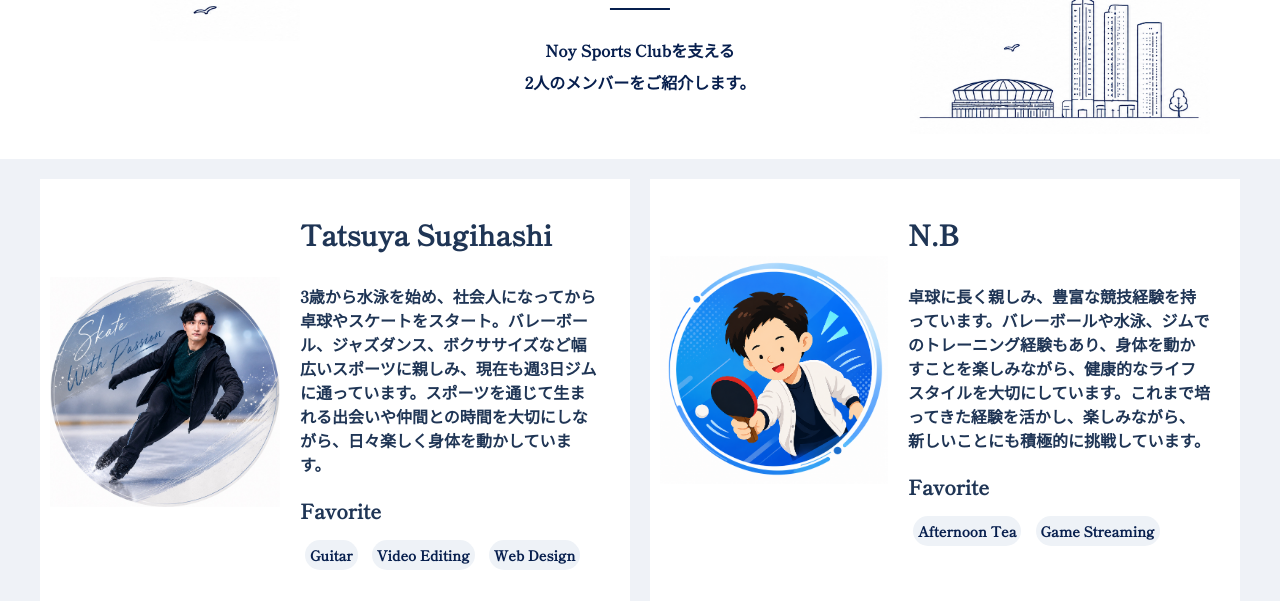
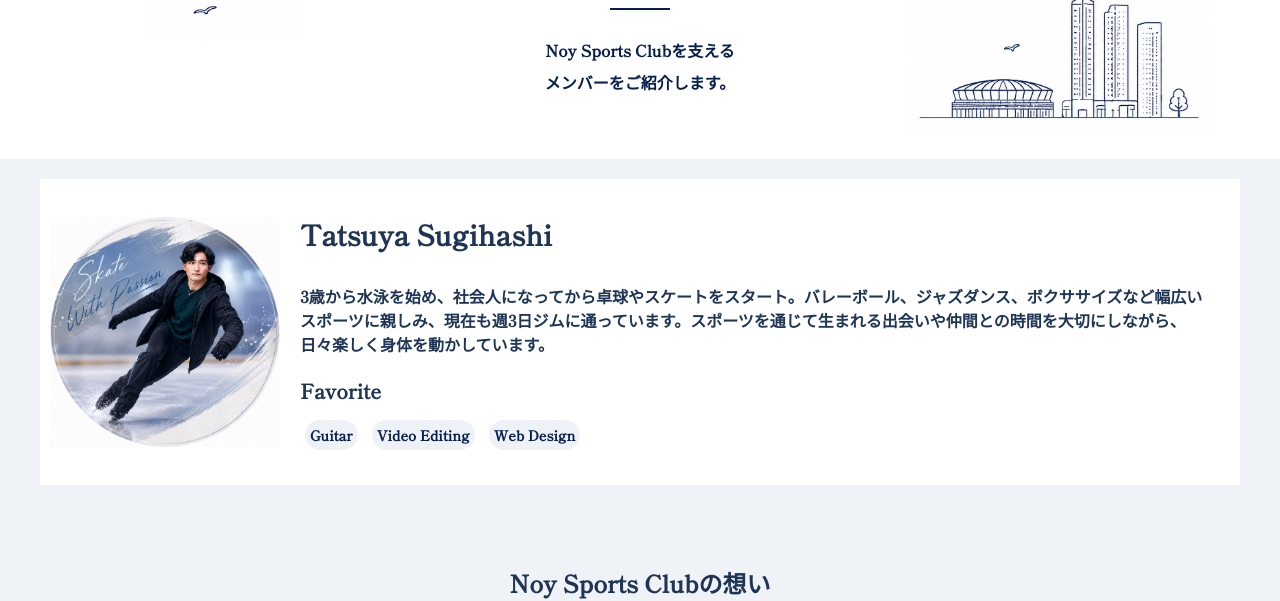
Before and after one commit to moritechlife/NoySportsClub, a plain HTML site: page member.html in a window 1280 px wide. Shown: the part 213-814 px from the top of the page. Drawn offline with Linux system fonts and the light colour scheme; some packages are replaced by stand-ins of ours; a web font is replaced by a local one.

Commit message:
Add files via upload

```diff
--- a/member.html
+++ b/member.html
@@ -64,7 +64,7 @@
 
         <p>
             Noy Sports Clubを支える<br>
-            2人のメンバーをご紹介します。
+            メンバーをご紹介します。
         </p>
     </div>
 
@@ -94,25 +94,7 @@
 
         </article>
 
-        <article class="member-card">
-            <div class="member-info">
-                <img src="images/member/N_icon.png"
-                class="n-icon">
 
-                <div class="member-profile">
-                    <h3>N.B</h3>
-                        <p>卓球に長く親しみ、豊富な競技経験を持っています。バレーボールや水泳、ジムでのトレーニング経験もあり、身体を動かすことを楽しみながら、健康的なライフスタイルを大切にしています。これまで培ってきた経験を活かし、楽しみながら、新しいことにも積極的に挑戦しています。</p>
-                        <div class="favorite">
-                           <h4>Favorite</h4>
-                           <span>Afternoon Tea</span>
-                           <span>Game Streaming</span>
-                        </div>
-
-                </div>
-
-            </div>
-
-        </article>
     </div>
 </section>
 
```
